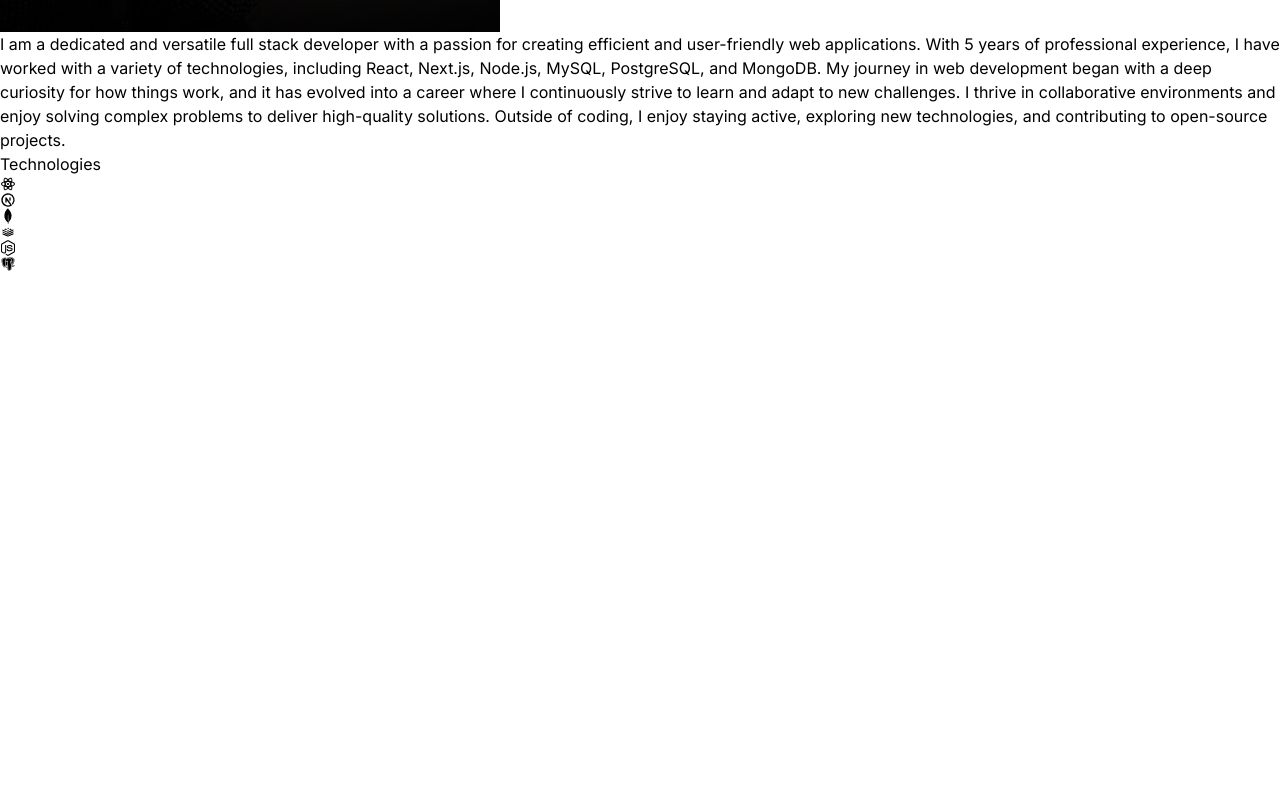
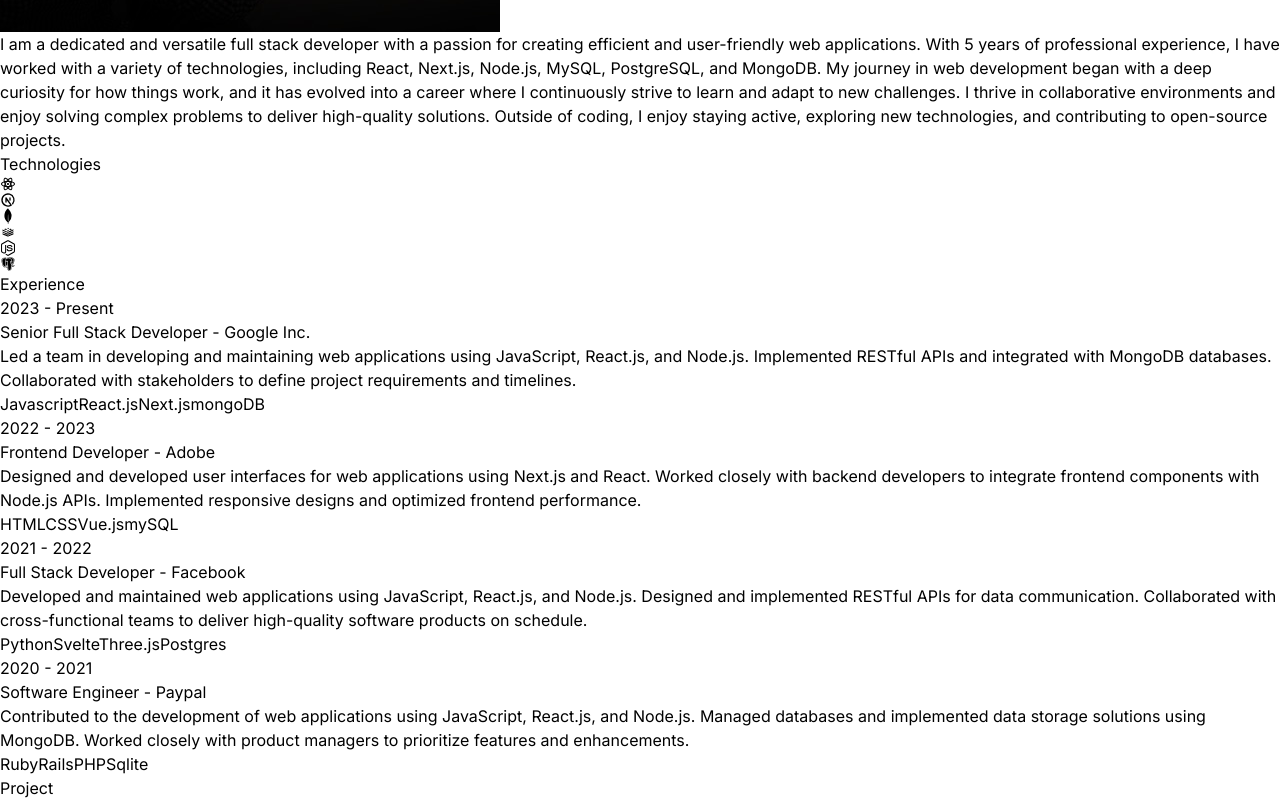
Before and after one commit to vitatriutami/portofolio, a React (Vite) app: page / in a window 1280 px wide. Shown: the part 1262-2062 px from the top of the page. Before the commit the page ends 1534 px from the top, so only its background shows below. Built offline with nearby package versions, Linux system fonts and the light colour scheme.

Commit message:
adding experience section

```diff
--- a/src/App.jsx
+++ b/src/App.jsx
@@ -3,6 +3,8 @@ import Navbar from "./components/Navbar"
 import Hero from "./components/Hero"
 import About from "./components/About";
 import Technologies from "./components/Technologies";
+import Experience from "./components/Experience";
+import Projects from "./components/Projects";
 
 const App = () => {
   return (
@@ -16,6 +18,8 @@ const App = () => {
         <Hero />
         <About />
         <Technologies />
+        <Experience />
+        <Projects />
       </div>
     </div>
   )
--- /dev/null
+++ b/src/components/Experience.jsx
@@ -0,0 +1,37 @@
+import { EXPERIENCES } from "../constants"
+
+const Experience = () => {
+  return (
+    <div className="border-b border-neutral-900 pb-4">
+      <h1 className="my-20 text-center text-4xl">Experience</h1>
+      <div>
+        {EXPERIENCES.map((experience, index) => (
+          <div key={index} className="mb-8 flex flex-wrap lg:justify-center">
+            <div className="w-full lg:w-1/4">
+              <p className="mb-2 text-sm text-neutral-400">{experience.year}</p>
+            </div>
+            <div className="w-full max-w-xl lg:w-3/4">
+              <h6 className="mb-2 font-semibold">
+                {experience.role} -{" "}
+                <span className="text-sm text-purple-100">
+                  {experience.company}
+                </span>
+              </h6>
+              <p className="mb-4 text-neutral-400">{experience.description}</p>
+              {experience.technologies.map((tech, index) => (
+                <span
+                  key={index}
+                  className="mr-2 mt-4 rounded bg-neutral-900 px-2 py-1 text-sm font-medium text-purple-800"
+                >
+                  {tech}
+                </span>
+              ))}
+            </div>
+          </div>
+        ))}
+      </div>
+    </div>
+  )
+}
+
+export default Experience
--- /dev/null
+++ b/src/components/Projects.jsx
@@ -0,0 +1,9 @@
+const Projects = () => {
+  return (
+    <div className="border-b border-neutral-900 pb-4">
+      Project
+    </div>
+  )
+}
+
+export default Projects
```
